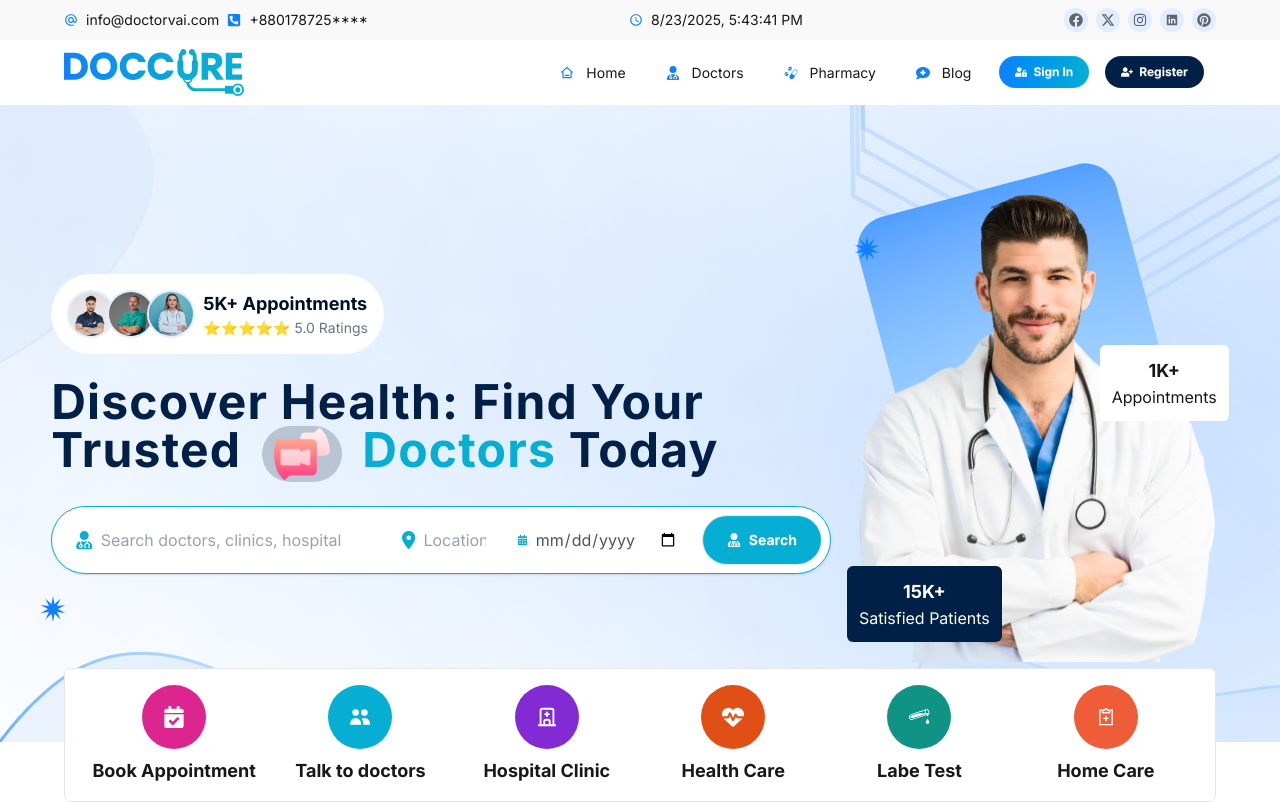
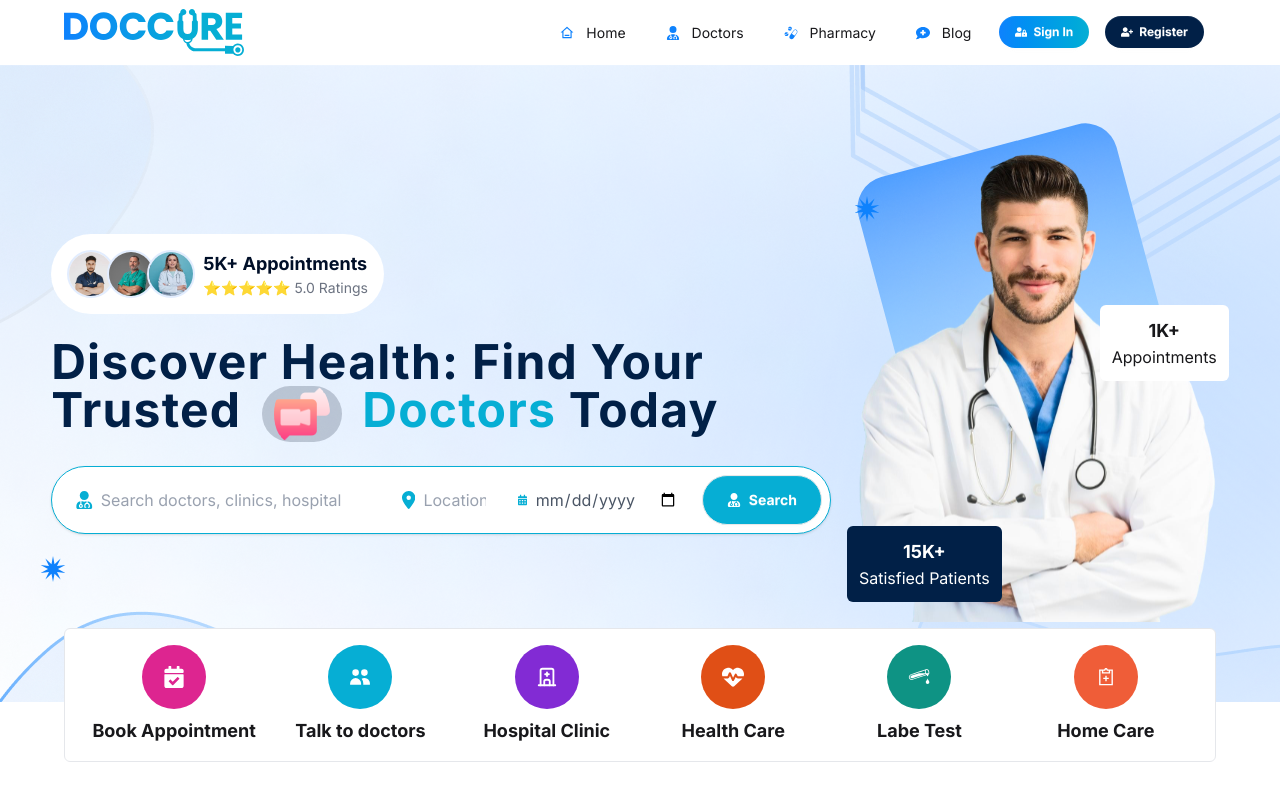
Before and after one commit to jahidul2004/doctorvai, a React (Vite) app: page / in a window 1280 px wide. Shown: the top 802 px of the page. Built offline with nearby package versions, Linux system fonts and the light colour scheme.

Commit message:
Navbar top bar updated.

```diff
--- a/src/shared/navbar/NavBar.jsx
+++ b/src/shared/navbar/NavBar.jsx
@@ -76,7 +76,7 @@ const NavBar = () => {
     return (
         <div>
             {/* Top Bar */}
-            <div className=" bg-[#f9f9f9] hidden md:block">
+            <div className=" bg-[#f9f9f9] hidden">
                 <div className="w-[98%] md:w-[96%] lg:w-[90%] mx-auto flex items-center justify-between py-2">
                     <div className="flex items-center gap-2">
                         <p className="flex items-center gap-2 text-sm">
```
